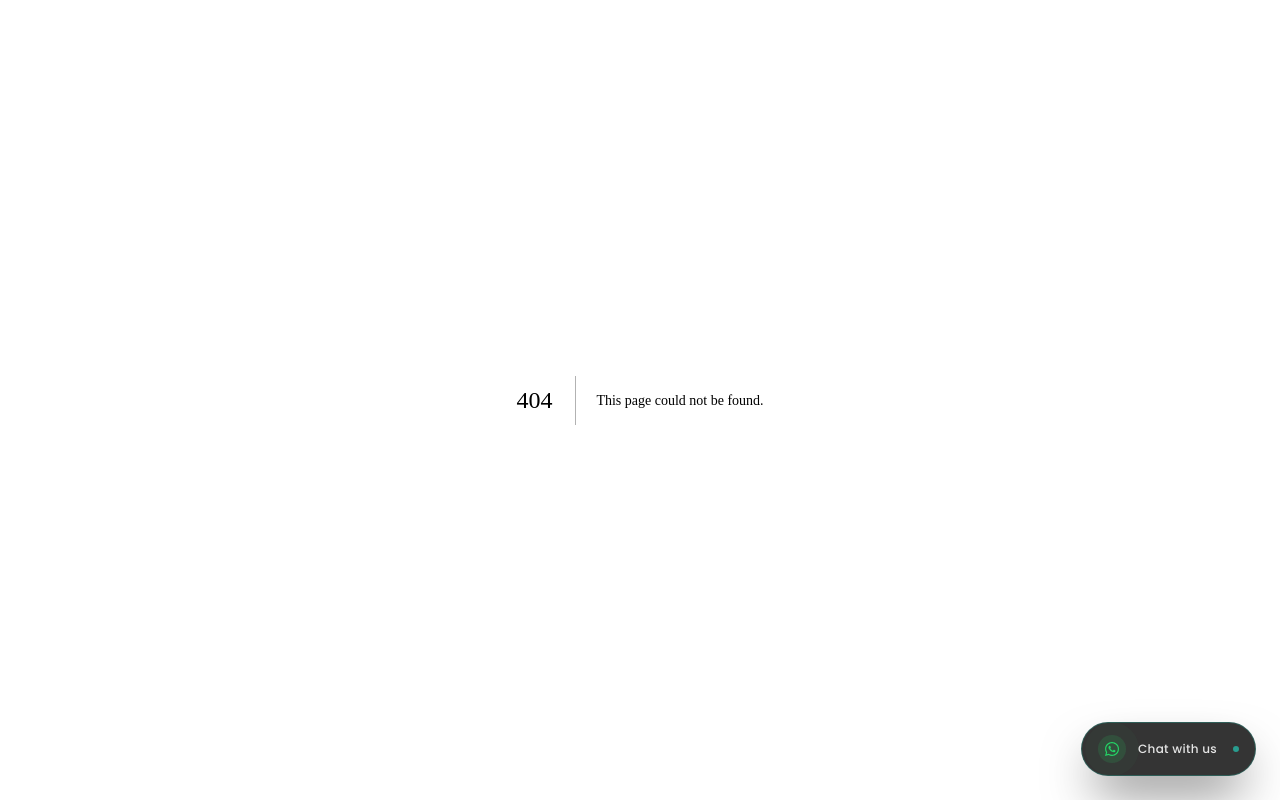
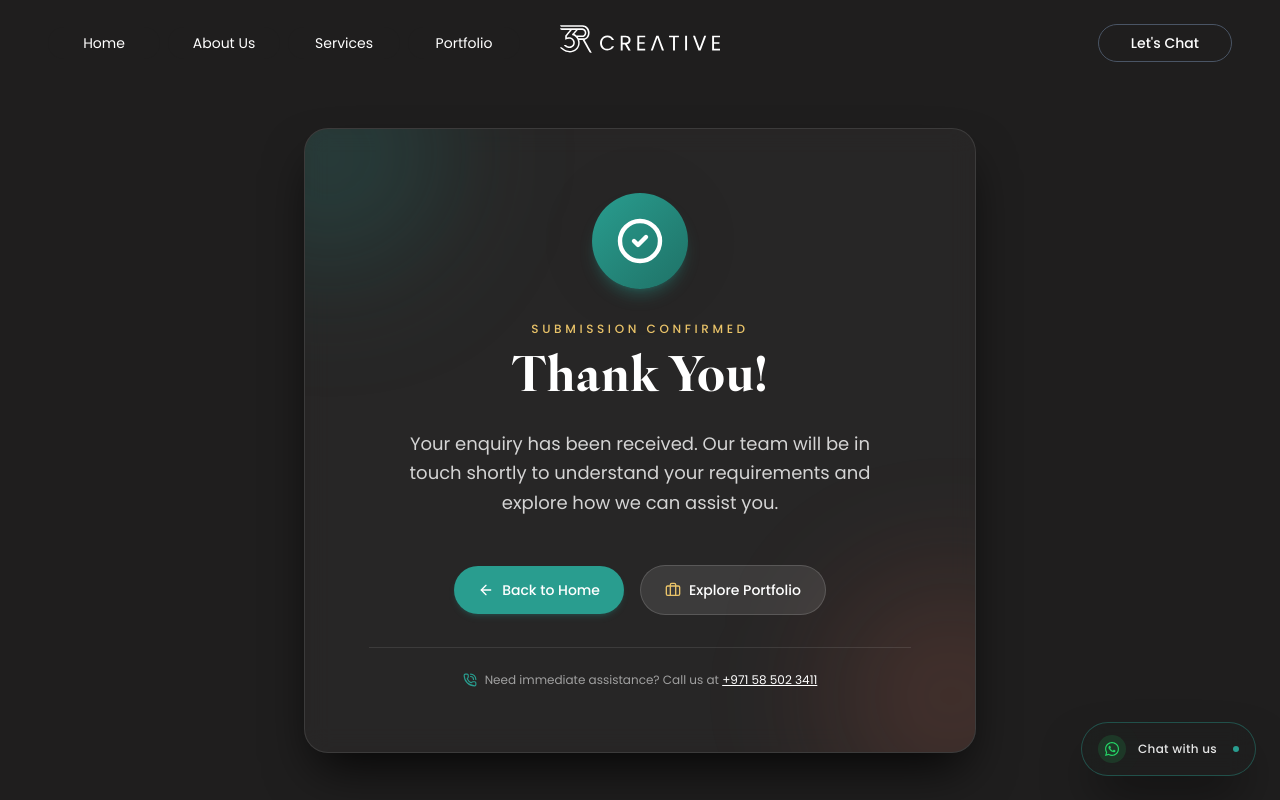
Before and after one commit to AurifyAE/creative3r, a Next.js app: page /contact/thank-you in a window 1280 px wide. Before the commit this address had no page. Shown: the top 800 px of the page. Built offline with nearby package versions, Linux system fonts and the light colour scheme.

Commit message:
feat: implement contact form section with submission handling and thank you page

```diff
--- /dev/null
+++ b/app/(main)/contact/thank-you/page.tsx
@@ -0,0 +1,72 @@
+import type { Metadata } from "next";
+import Link from "next/link";
+import { CheckCircle2, ArrowLeft, Briefcase, PhoneCall } from "lucide-react";
+
+export const metadata: Metadata = {
+  title: "Thank You | 3R Creative",
+  description: "Your enquiry has been received. Our team will be in touch shortly.",
+  robots: {
+    index: false,
+    follow: true,
+  },
+};
+
+export default function ThankYouPage() {
+  return (
+    <div className="min-h-[85vh] bg-[#1F1E1E] text-white flex items-center justify-center px-4 sm:px-6 py-24 md:py-32">
+      <div className="max-w-2xl w-full mx-auto text-center space-y-8 bg-[#2A2929]/80 border border-white/10 p-8 sm:p-12 md:p-16 rounded-3xl backdrop-blur-md shadow-2xl shadow-black/80 relative overflow-hidden">
+        {/* Decorative background glow */}
+        <div className="absolute -top-24 -left-24 w-60 h-60 bg-[#299D8F]/20 rounded-full blur-3xl pointer-events-none" />
+        <div className="absolute -bottom-24 -right-24 w-60 h-60 bg-[#E76F51]/15 rounded-full blur-3xl pointer-events-none" />
+
+        {/* Animated Success Check Icon */}
+        <div className="relative inline-flex items-center justify-center">
+          <div className="absolute inset-0 rounded-full bg-[#299D8F]/20 animate-ping" />
+          <div className="w-20 h-20 sm:w-24 sm:h-24 rounded-full bg-gradient-to-br from-[#299D8F] to-[#1F7267] flex items-center justify-center shadow-lg shadow-[#299D8F]/30 relative z-10">
+            <CheckCircle2 className="w-10 h-10 sm:w-12 sm:h-12 text-white stroke-[2.2]" />
+          </div>
+        </div>
+
+        {/* Heading */}
+        <div className="space-y-3 relative z-10">
+          <p className="text-xs uppercase tracking-[0.3em] text-[#E9C369] font-medium">
+            Submission Confirmed
+          </p>
+          <h1 className="text-3xl sm:text-4xl md:text-5xl font-bold font-ivyora text-white tracking-wide">
+            Thank You!
+          </h1>
+        </div>
+
+        {/* Main Message requested by user */}
+        <p className="text-base sm:text-lg text-neutral-300 max-w-lg mx-auto font-sans leading-relaxed relative z-10">
+          Your enquiry has been received. Our team will be in touch shortly to understand your requirements and explore how we can assist you.
+        </p>
+
+        {/* Next Steps / Quick Links */}
+        <div className="pt-4 flex flex-col sm:flex-row items-center justify-center gap-4 relative z-10">
+          <Link
+            href="/"
+            className="w-full sm:w-auto inline-flex items-center justify-center gap-2 px-6 py-3.5 rounded-full bg-[#299D8F] hover:bg-[#228478] text-white font-medium text-sm transition-all duration-300 shadow-md shadow-[#299D8F]/20 hover:scale-105"
+          >
+            <ArrowLeft className="w-4 h-4" />
+            Back to Home
+          </Link>
+
+          <Link
+            href="/portfolio"
+            className="w-full sm:w-auto inline-flex items-center justify-center gap-2 px-6 py-3.5 rounded-full bg-white/10 hover:bg-white/20 text-white font-medium text-sm border border-white/15 transition-all duration-300 hover:scale-105"
+          >
+            <Briefcase className="w-4 h-4 text-[#E9C369]" />
+            Explore Portfolio
+          </Link>
+        </div>
+
+        {/* Direct Call / Contact option */}
+        <div className="pt-6 border-t border-white/10 text-xs text-neutral-400 flex items-center justify-center gap-2 relative z-10">
+          <PhoneCall className="w-3.5 h-3.5 text-[#299D8F]" />
+          <span>Need immediate assistance? Call us at <a href="tel:+971585023411" className="text-white underline hover:text-[#E9C369] transition-colors">+971 58 502 3411</a></span>
+        </div>
+      </div>
+    </div>
+  );
+}
--- a/app/components/home/ContactSection.tsx
+++ b/app/components/home/ContactSection.tsx
@@ -1,6 +1,7 @@
 "use client";
 
 import { useState } from "react";
+import { useRouter } from "next/navigation";
 import PhoneInput, { PhoneValue } from "../ui/PhoneInput";
 import { useHoverSound } from "@/app/hooks/useHoverSound";
 
@@ -28,6 +29,7 @@ const INITIAL_FORM: FormState = {
 };
 
 const ContactSection = () => {
+  const router = useRouter();
   const [form, setForm] = useState<FormState>(INITIAL_FORM);
   const [status, setStatus] = useState<FormStatus>("idle");
   const [errorMsg, setErrorMsg] = useState("");
@@ -68,6 +70,7 @@ const ContactSection = () => {
       setStatus("success");
       setForm(INITIAL_FORM);
       setPhoneKey((prev) => prev + 1);
+      router.push("/contact/thank-you");
     } catch (err: unknown) {
       setStatus("error");
       const message =
```
